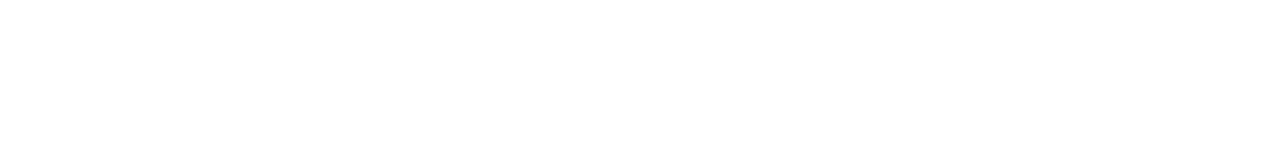
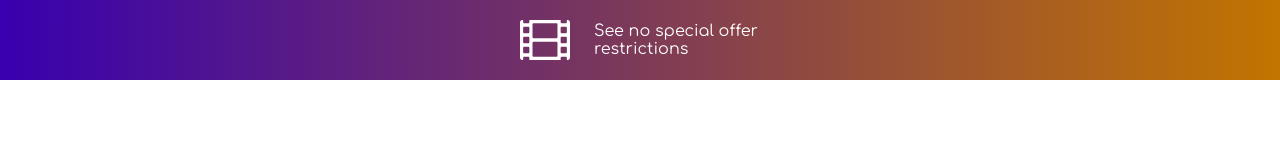
Before and after one commit to StrongStrike/Vue-Cinemas, a plain HTML site: page index.html in a window 1280 px wide. Drawn offline with Linux system fonts and the light colour scheme.

Commit message:
ads finished

```diff
--- a/css/style.css
+++ b/css/style.css
@@ -59,3 +59,26 @@ body {
     color: var(--white);
     background: var(--btnBgHover);
 }
+
+.ads {
+    background: linear-gradient(90.09deg, #3800AF 0%, #BF7204 97.52%, #C27500 100%, #C27500 100%);
+    padding: 20px;
+    display: flex;
+    align-items: center;
+    justify-content: center;
+}
+
+.ads__link {
+    display: flex;
+    align-items: center;
+    column-gap: 24px;
+}
+
+.ads__link span {
+    max-width: 166px;
+    width: 100%;
+    font-weight: 400;
+    font-size: 16px;
+    line-height: 18px;
+    color: var(--white);
+}
--- a/index.html
+++ b/index.html
@@ -10,7 +10,12 @@
 </head>
 <body>
     <header class="header">
-
+        <div class="ads">
+            <a href="" class="ads__link">
+                <img src="img/svg/ads-item.svg" alt="">
+                <span>See no special offer restrictions</span>
+            </a>
+        </div>
     </header>
     <main>
 
```
Also changed, not shown: img/svg/ads-item.svg (added).
